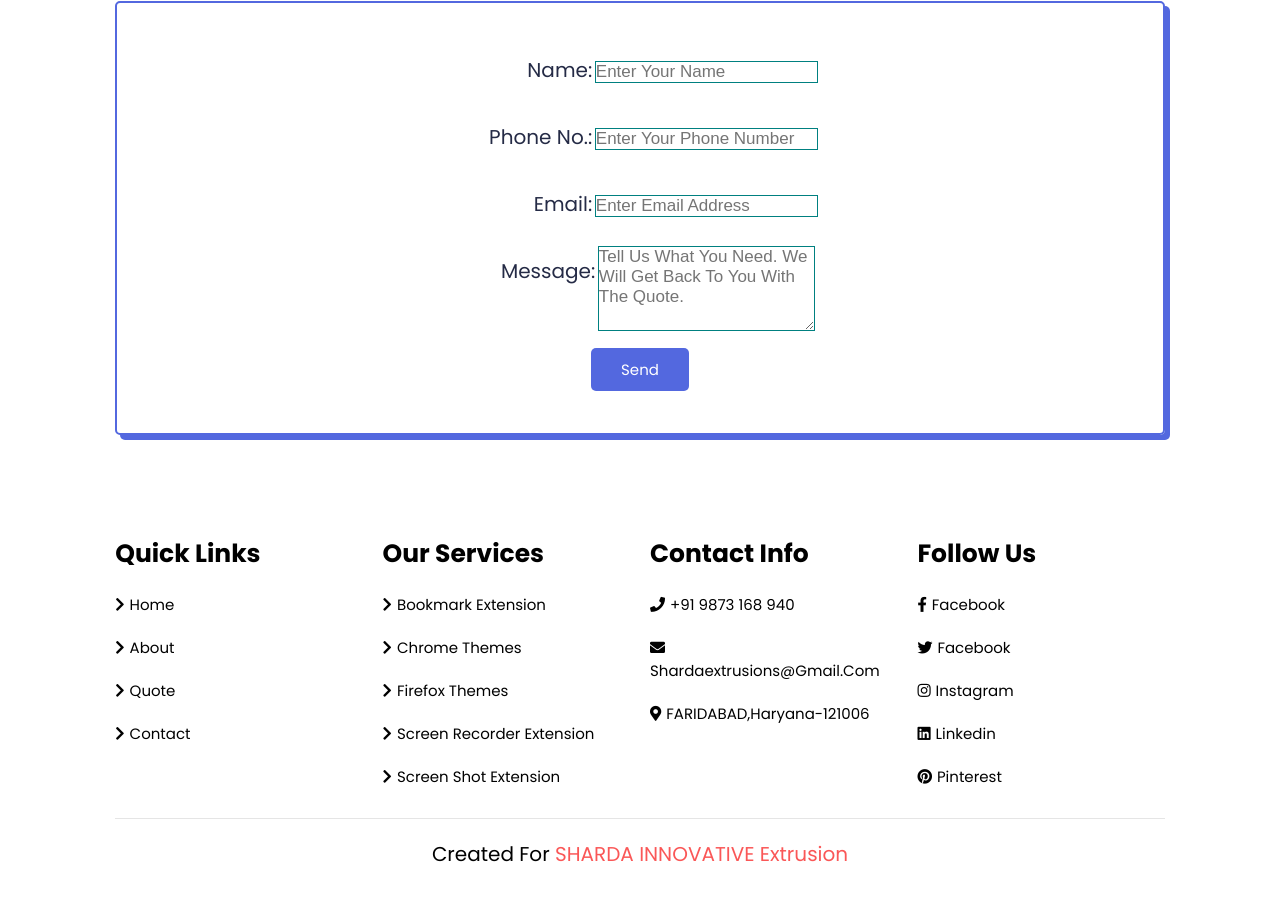
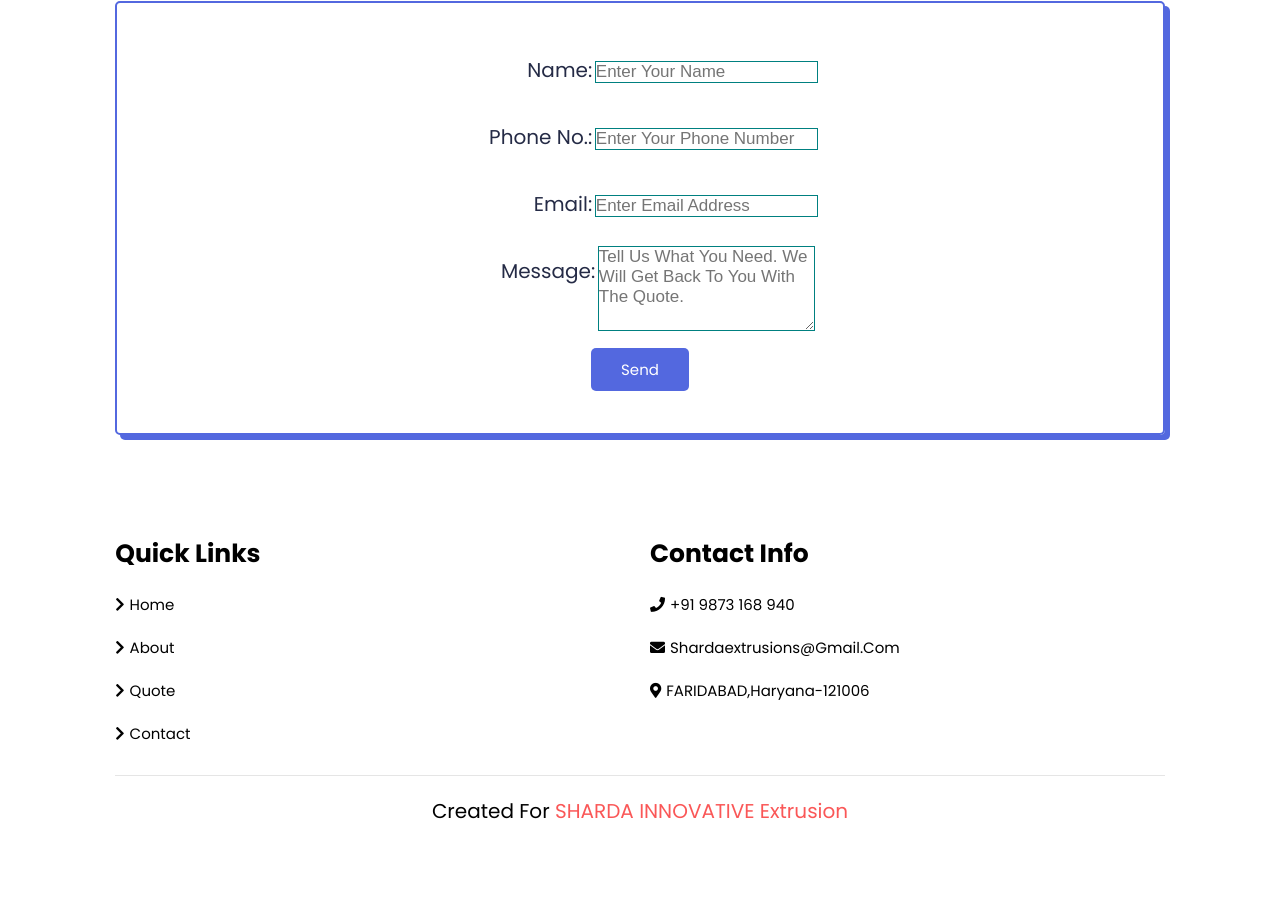
Before and after one commit to whatam-i/landing, a plain HTML site: page index.html in a window 1280 px wide. Shown: the part 1806-2705 px from the top of the page. After the commit the page ends 2662 px from the top, so only its background shows below. Drawn offline with Linux system fonts and the light colour scheme.

Commit message:
Update index.html
removed unused elements from footer

```diff
--- a/index.html
+++ b/index.html
@@ -134,21 +134,13 @@
        <div class="box-container">
            <div class="box">
                <h3>quick links</h3>
-               <a href="#"><i class="fas fa-chevron-right"></i>home</a>
-               <a href="#"><i class="fas fa-chevron-right"></i>about</a>
-               <a href="#"><i class="fas fa-chevron-right"></i>quote</a>
-               <a href="#"><i class="fas fa-chevron-right"></i>contact</a>
+               <a href="#home"><i class="fas fa-chevron-right"></i>home</a>
+               <a href="#about"><i class="fas fa-chevron-right"></i>about</a>
+               <a href="#form"><i class="fas fa-chevron-right"></i>quote</a>
+               <a href="#footer"><i class="fas fa-chevron-right"></i>contact</a>
             </div>
 
 
-            <div class="box">
-                <h3>our services</h3>
-                <a href="#"><i class="fas fa-chevron-right"></i>bookmark extension</a>
-                <a href="#"><i class="fas fa-chevron-right"></i>chrome themes</a>
-                <a href="#"><i class="fas fa-chevron-right"></i>firefox themes</a>
-                <a href="#"><i class="fas fa-chevron-right"></i>screen recorder extension</a>
-                <a href="#"><i class="fas fa-chevron-right"></i>screen shot extension</a>
-           </div>
 
            <div class="box">
                <h3>contact info</h3>
@@ -157,14 +149,7 @@
                <a href="#"><i class="fas fa-map-marker-alt"></i>FARIDABAD,Haryana-121006</a>
            </div>
 
-           <div class="box">
-               <h3>follow us</h3>
-               <a href="#"><i class="fab fa-facebook-f"></i>facebook</a>
-               <a href="#"><i class="fab fa-twitter"></i>facebook</a>
-               <a href="#"><i class="fab fa-instagram"></i>instagram</a>
-               <a href="#"><i class="fab fa-linkedin"></i>linkedin</a>
-               <a href="#"><i class="fab fa-pinterest"></i>pinterest</a>
-           </div>
+
        </div>
 
 
```
